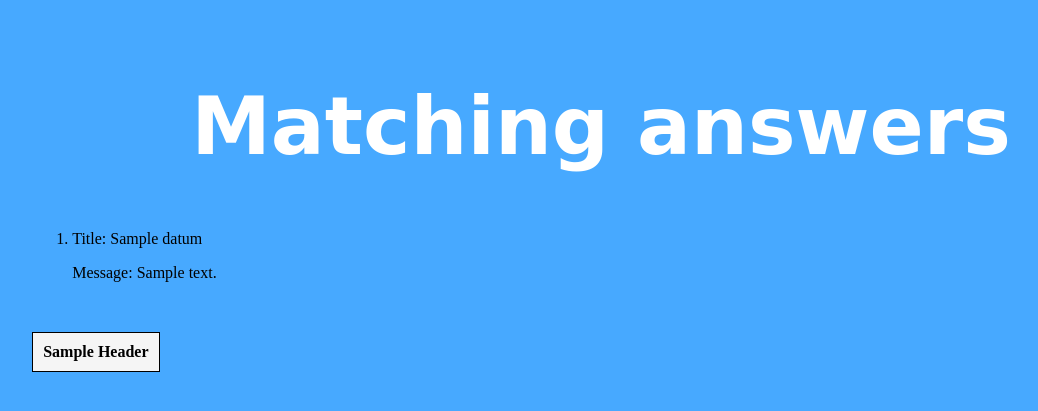
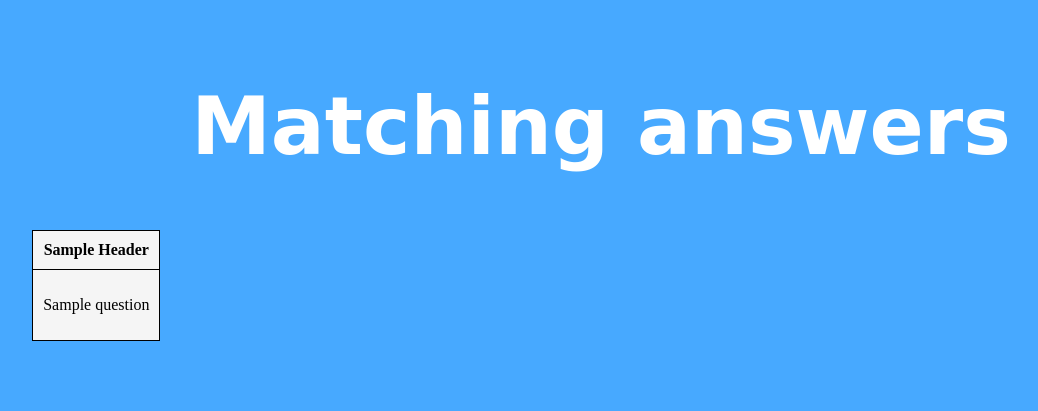
Before and after one commit to marcinchaluda/ask_mate, a Flask app: template templates/display_data/search_box_answers.html in a window 1280 px wide. Shown: the top 411 px of the page, without its empty margins (39-1077 px from the left). Run offline with Flask 2, Linux system fonts and the light colour scheme; the template is opened without the code that fills it: most values are stand-ins (such as "Sample title", 1, 10 or a date in 2020); lists and menus that the app fills with data are empty; some libraries are stand-ins or nearby versions; some web fonts are replaced.

Commit message:
display search phrase data in a table

```diff
--- a/data_manager.py
+++ b/data_manager.py
@@ -168,7 +168,8 @@ def fetch_n_number_of_rows(cursor: RealDictCursor, rows_number: int) -> dict:
 @connection.connection_handler
 def get_phrase_match_data(cursor: RealDictCursor, phrase: str) -> dict:
     question_query = """
-        SELECT *
+        SELECT question.id, question.submission_time, question.view_number, question.vote_number, question.title,
+        question.message, question.image
         FROM question
         FULL JOIN answer ON answer.question_id = question.id
         WHERE question.title LIKE %(phrase)s
--- a/server.py
+++ b/server.py
@@ -5,6 +5,7 @@ import os
 app = Flask(__name__)
 app.config['UPLOAD_FOLDER'] = 'static/images/'
 NUMBER_OF_LATEST_QUESTIONS = 5
+
 
 @app.route("/add_question", methods=['GET', 'POST'])
 def add_new_question():
@@ -121,9 +122,10 @@ def get_vote(library_type, datum_id, vote):
 @app.route('/search')
 def search_phrase():
     phrase = request.args.get('q')
-    match_data = data_manager.get_phrase_match_data(phrase)
-    print(match_data)
-    return render_template('display_data/search_box_answers.html', match_data=match_data)
+    questions = data_manager.get_phrase_match_data(phrase)
+    question_headers = data_manager.QUESTION_HEADERS
+    return render_template('display_data/search_box_answers.html', questions=questions,
+                           question_headers=question_headers)
 
 
 if __name__ == "__main__":
--- a/templates/display_data/search_box_answers.html
+++ b/templates/display_data/search_box_answers.html
@@ -18,13 +18,13 @@
     {% endfor %}
 {% endblock title_header %}
 {% block content %}
-    <ol>
-        {% for datum in match_data %}
-        <li>
-            <p><span>Title:</span> {{ datum['title'] }}</p>
-            <p><span>Message:</span> {{ datum['message'] }}</p>
-        </li>
-        <br>
+    {% for question in questions %}
+        <tr>
+        {% for question_key, question_value in question.items() %}
+            <td>
+                <p>{{ question_value }}</p>
+            </td>
         {% endfor %}
-    </ol>
+        </tr>
+    {% endfor %}
 {% endblock content %}
```
